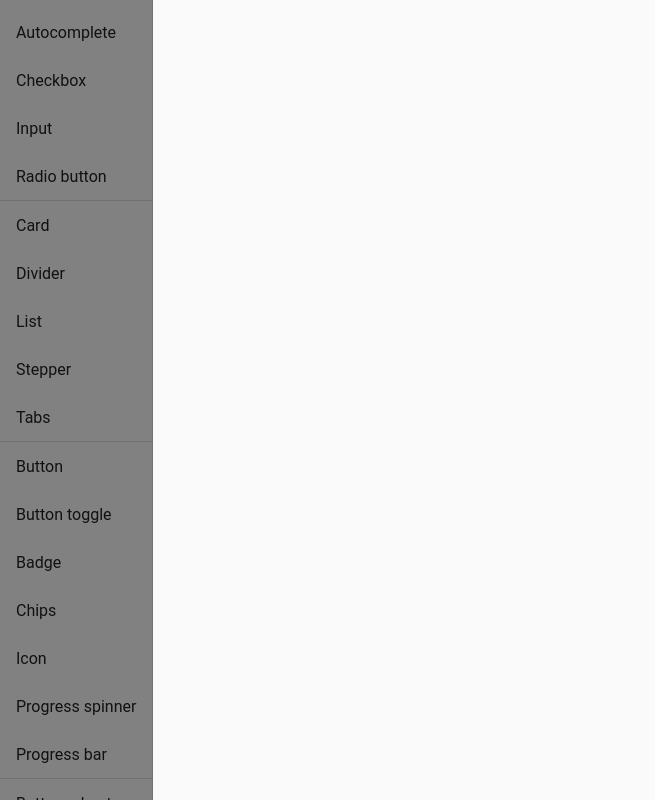
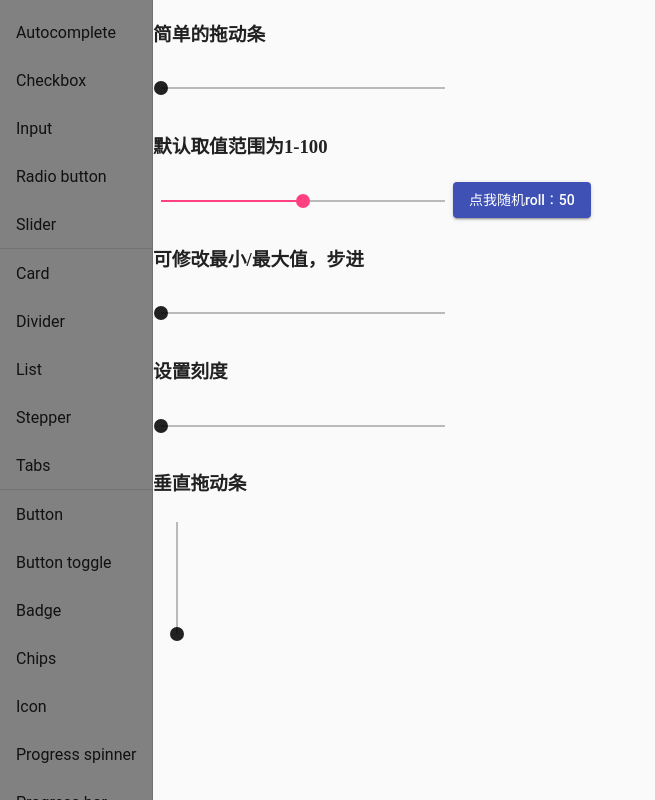
Before and after one commit to zeoly/Kyo-Material, an Angular app in the folder kyo-material/: page /formcontrol/slider in a window 1280 px wide. Before the commit this address led to /. Shown: the whole page, without its empty margins (0-655 px from the left). Built offline with nearby package versions, Linux system fonts and the light colour scheme.

Commit message:
add slider

```diff
--- a/kyo-material/src/app/app-routing.modules.ts
+++ b/kyo-material/src/app/app-routing.modules.ts
@@ -5,6 +5,7 @@ import { AutocompleteComponent } from './modules/formcontrol/autocomplete.compon
 import { CheckboxComponent } from './modules/formcontrol/checkbox.component';
 import { InputComponent } from './modules/formcontrol/input.component';
 import { RadioComponent } from './modules/formcontrol/radio.component';
+import { SliderComponent } from './modules/formcontrol/slider.component';
 
 import { CardComponent } from './modules/layout/card.component';
 import { DividerComponent } from './modules/layout/divider.component';
@@ -29,6 +30,7 @@ const routes: Routes = [
     { path: 'formcontrol/checkbox', component: CheckboxComponent },
     { path: 'formcontrol/input', component: InputComponent },
     { path: 'formcontrol/radio', component: RadioComponent },
+    { path: 'formcontrol/slider', component: SliderComponent },
     { path: 'layout/card', component: CardComponent },
     { path: 'layout/divider', component: DividerComponent },
     { path: 'layout/list', component: ListComponent },
--- a/kyo-material/src/app/app.module.ts
+++ b/kyo-material/src/app/app.module.ts
@@ -8,6 +8,7 @@ import { MatInputModule } from '@angular/material/input';
 import { MatFormFieldModule } from '@angular/material/form-field';
 import { MatRadioModule } from '@angular/material/radio';
 import { MatSelectModule } from '@angular/material/select';
+import { MatSliderModule } from '@angular/material/slider';
 
 import { MatCardModule } from '@angular/material/card';
 import { MatDividerModule } from '@angular/material/divider';
@@ -35,6 +36,7 @@ import { AutocompleteComponent } from './modules/formcontrol/autocomplete.compon
 import { CheckboxComponent } from './modules/formcontrol/checkbox.component';
 import { InputComponent } from './modules/formcontrol/input.component';
 import { RadioComponent } from './modules/formcontrol/radio.component';
+import { SliderComponent } from './modules/formcontrol/slider.component';
 
 import { CardComponent } from './modules/layout/card.component';
 import { DividerComponent } from './modules/layout/divider.component';
@@ -63,6 +65,7 @@ import { TooltipComponent } from './modules/popups/tooltip.component';
     CheckboxComponent,
     InputComponent,
     RadioComponent,
+    SliderComponent,
     CardComponent,
     DividerComponent,
     ListComponent,
@@ -93,8 +96,9 @@ import { TooltipComponent } from './modules/popups/tooltip.component';
     MatCheckboxModule,
     MatInputModule,
     MatFormFieldModule,
+    MatRadioModule,
     MatSelectModule,
-    MatRadioModule,
+    MatSliderModule,
     MatCardModule,
     MatDividerModule,
     MatListModule,
--- /dev/null
+++ b/kyo-material/src/app/modules/formcontrol/slider.component.css
@@ -0,0 +1,3 @@
+mat-slider {
+    width: 300px;
+}
--- /dev/null
+++ b/kyo-material/src/app/modules/formcontrol/slider.component.html
@@ -0,0 +1,11 @@
+<h3>简单的拖动条</h3>
+<mat-slider thumbLabel [displayWith]="showValue"></mat-slider>
+<h3>默认取值范围为1-100</h3>
+<mat-slider [(value)]="progress"></mat-slider>
+<button mat-raised-button (click)="roll()" color="primary">点我随机roll：{{progress}}</button>
+<h3>可修改最小/最大值，步进</h3>
+<mat-slider thumbLabel [displayWith]="showValue" step="10" min="100" max="200"></mat-slider>
+<h3>设置刻度</h3>
+<mat-slider thumbLabel [displayWith]="showValue" step="10" tickInterval="1"></mat-slider>
+<h3>垂直拖动条</h3>
+<mat-slider thumbLabel vertical [displayWith]="showValue"></mat-slider>
--- /dev/null
+++ b/kyo-material/src/app/modules/formcontrol/slider.component.ts
@@ -0,0 +1,22 @@
+import { Component } from '@angular/core';
+
+@Component({
+    selector: 'app-formcontrol-slider',
+    templateUrl: 'slider.component.html',
+    styleUrls: ['slider.component.css']
+})
+export class SliderComponent {
+
+    progress: Number = 50;
+
+    roll(): void {
+        this.progress = Math.round(Math.random() * 100);
+    }
+
+    showValue(value: number | null): number {
+        if (!value) {
+            return 0;
+        }
+        return value;
+    }
+}
--- a/kyo-material/src/app/modules/navigation/side-nav.component.html
+++ b/kyo-material/src/app/modules/navigation/side-nav.component.html
@@ -5,6 +5,7 @@
             <a mat-list-item routerLink="/formcontrol/checkbox">Checkbox</a>
             <a mat-list-item routerLink="/formcontrol/input">Input</a>
             <a mat-list-item routerLink="/formcontrol/radio">Radio button</a>
+            <a mat-list-item routerLink="/formcontrol/slider">Slider</a>
             <mat-divider></mat-divider>
             <a mat-list-item routerLink="/layout/card">Card</a>
             <a mat-list-item routerLink="/layout/divider">Divider</a>
```
